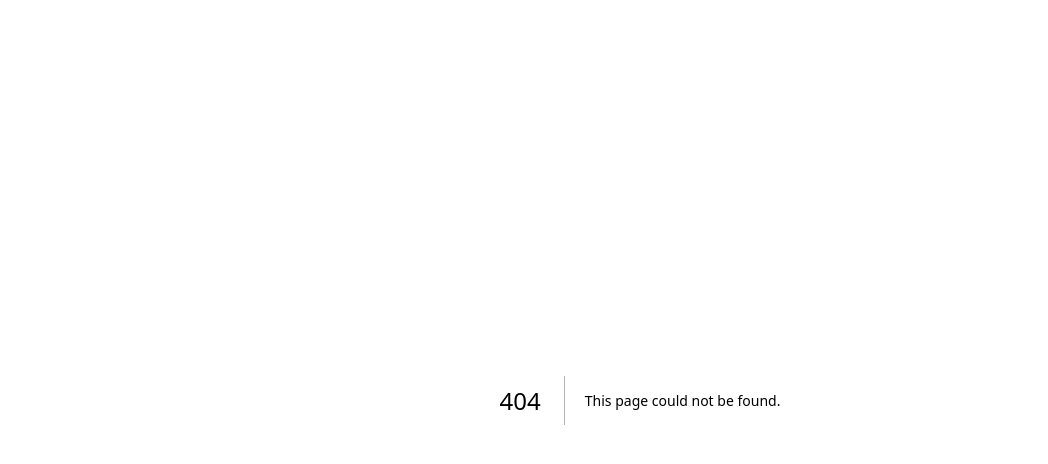
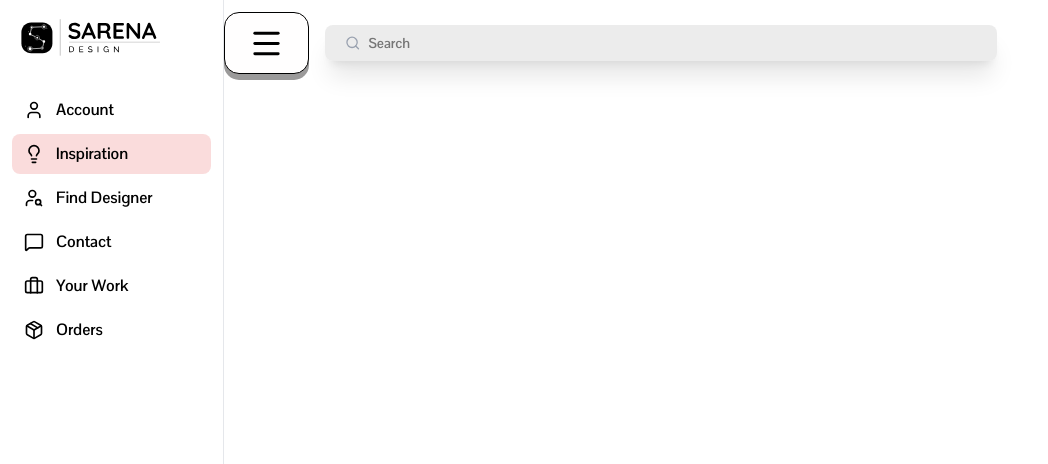
Before and after one commit to Dafalahl/sarena-design, a Next.js app: page /inspiration in a window 1280 px wide. Before the commit this address had no page. Shown: the top 464 px of the page, without its empty margins (0-1048 px from the left). Built offline with nearby package versions, Linux system fonts and the light colour scheme.

Commit message:
penerapan ui part 2

```diff
--- /dev/null
+++ b/src/app/inspiration/page.jsx
@@ -0,0 +1,18 @@
+"use client";
+
+import { useState } from "react";
+import SideNav from "@/components/SideNav";
+import TopBar from "@/components/TopBar";
+
+export default function InspirationPage() {
+  const [isOpen, setIsOpen] = useState(true);
+
+  return (
+    <div className="flex min-h-screen">
+      <SideNav active="Inspiration" isOpen={isOpen} />
+      <div className="flex flex-col flex-1">
+        <TopBar onToggleNav={() => setIsOpen(!isOpen)} />
+      </div>
+    </div>
+  );
+}
--- a/src/app/page.jsx
+++ b/src/app/page.jsx
@@ -1,4 +1,4 @@
-"use client"
+"use client";
 import Image from "next/image";
 import styles from "./landing.module.css";
 import Button from "@/components/ui/button";
@@ -11,17 +11,21 @@ export default function Home() {
   const [showLogin, setShowLogin] = useState(false);
 
   return (
+    <>
       <main className={styles.wrapper}>
         <div className="grow">
           <nav className="flex items-center justify-between px-6 py-4">
             <Image src="/logo.svg" alt="Logo Sarena" width={200} height={67} />
             <div className="flex items-center gap-4">
               <Button label="Find a designer" />
-            <Link href="/explore">
+              <Link href="/inspiration">
                 <Button label="Inspiration" />
               </Link>
-            <Button label="Login" icon={LogIn} onClick={() => setShowLogin(true)} />
-            {showLogin && <LoginModal onClose={() => setShowLogin(false)} />}
+              <Button
+                label="Login"
+                icon={LogIn}
+                onClick={() => setShowLogin(true)}
+              />
             </div>
           </nav>
           <p className="text-[40px] text-center drop-shadow-[0_4px_4px_rgba(0,0,0,0.25)] mt-40 text-black">
@@ -64,12 +68,14 @@ const [showLogin, setShowLogin] = useState(false);
             <p className="text-white/80 mb-2">© Lima Pilar Inovasi 2026</p>
             <p className="text-sm text-white/50 max-w-md leading-relaxed">
               Lorem ipsum dolor sit amet, consectetur adipiscing elit, sed do
-            eiusmod tempor incididunt ut labore et dolore magna aliqua. Ut enim
-            ad minim veniam, quis nostrud exercitation ullamco laboris nisi ut
-            aliquip ex ea commodo consequat.
+              eiusmod tempor incididunt ut labore et dolore magna aliqua. Ut
+              enim ad minim veniam, quis nostrud exercitation ullamco laboris
+              nisi ut aliquip ex ea commodo consequat.
             </p>
           </div>
         </footer>
       </main>
+      {showLogin && <LoginModal onClose={() => setShowLogin(false)} />}
+    </>
   );
 }
--- a/src/components/LoginModal.jsx
+++ b/src/components/LoginModal.jsx
@@ -19,12 +19,15 @@ export default function LoginModal({ onClose }) {
   return (
     <>
       <div className="fixed inset-0 bg-black/40 backdrop-blur-sm z-40" onClick={onClose} />
-      <div className="fixed inset-0 flex items-center justify-center z-50">
-        <div className="bg-[#D9D9D9] rounded-3xl p-10 shadow-md flex flex-col items-center gap-6 w-full max-w-sm">
+        <div className="fixed inset-0 flex items-center justify-center z-50 pointer-events-none">
+          <div
+            className="bg-[#D9D9D9] rounded-3xl p-10 shadow-md flex flex-col items-center gap-6 w-full max-w-sm pointer-events-auto"
+            onClick={(e) => e.stopPropagation()}
+          >
           <img src="/logo.svg" alt="Sarena" />
           <button
             onClick={handleGoogleLogin}
-            className="w-full flex items-center justify-center gap-3 py-3 border border-black/40 rounded-lg hover:bg-gray-50 transition-colors"
+            className="w-full flex items-center justify-center gap-3 py-3 border border-black/40 rounded-lg hover:bg-black/10 transition-colors"
           >
             <svg className="w-5 h-5" viewBox="0 0 24 24">
               <path d="M22.56 12.25c0-.78-.07-1.53-.2-2.25H12v4.26h5.92c-.26 1.37-1.04 2.53-2.21 3.31v2.77h3.57c2.08-1.92 3.28-4.74 3.28-8.09z" fill="#4285F4" />
--- /dev/null
+++ b/src/components/SideNav.jsx
@@ -0,0 +1,50 @@
+"use client";
+
+import Image from "next/image";
+import Link from "next/link";
+import { User, Lightbulb, UserSearch, MessageSquare, Briefcase, Package } from "lucide-react";
+
+const navItems = [
+  { label: "Account", icon: User, href: "/account" },
+  { label: "Inspiration", icon: Lightbulb, href: "/inspiration" },
+  { label: "Find Designer", icon: UserSearch, href: "/find-designer" },
+  { label: "Contact", icon: MessageSquare, href: "/contact" },
+  { label: "Your Work", icon: Briefcase, href: "/your-work" },
+  { label: "Orders", icon: Package, href: "/orders" },
+];
+
+export default function SideNav({ active, isOpen }) {
+  return (
+    <aside className={`border-r border-gray-200 flex flex-col py-4 px-3 transition-all duration-300 ${isOpen ? "w-56" : "w-16"}`}>
+      {/* Logo / Icon */}
+      <div className="mb-8 px-2">
+        <Link href="/">
+          {isOpen
+            ? <Image src="/logo.svg" alt="Sarena" width={140} height={60} />
+            : <Image src="/icon.svg" alt="Sarena" width={32} height={32} />
+          }
+        </Link>
+      </div>
+
+      {/* Nav Items */}
+      <nav className="flex flex-col gap-1">
+        {navItems.map((item) => {
+          const Icon = item.icon;
+          const isActive = active === item.label;
+          return (
+            <Link
+              key={item.label}
+              href={item.href}
+              className={`flex items-center gap-3 px-3 py-2 rounded-lg transition-colors ${
+                isActive ? "bg-[#F2A7A7]/40 font-bold" : "hover:bg-gray-100"
+              }`}
+            >
+              <Icon size={20} />
+              {isOpen && <span>{item.label}</span>}
+            </Link>
+          );
+        })}
+      </nav>
+    </aside>
+  );
+}
--- /dev/null
+++ b/src/components/TopBar.jsx
@@ -0,0 +1,22 @@
+import { Search, Menu } from "lucide-react";
+import Button from "@/components/ui/button";
+
+
+export default function TopBar({ onToggleNav }) {
+  return (
+    <div className="flex items-center gap-4 py-3">
+      {/* Hamburger */}
+      <Button icon={Menu} iconSize={35} scale={50} onClick={onToggleNav} />
+
+      {/* Search */}
+      <div className="flex items-center gap-2 bg-[#D9D9D9]/50 rounded-lg px-5 py-2 w-full max-w-2xl shadow-xl">
+        <Search size={16} className="text-gray-400" />
+        <input
+          type="text"
+          placeholder="Search"
+          className="bg-transparent outline-none text-sm w-full"
+        />
+      </div>
+    </div>
+  );
+}
--- a/src/components/ui/button.jsx
+++ b/src/components/ui/button.jsx
@@ -5,16 +5,16 @@ const quicksand = Quicksand({
   weight: ["400", "500", "600", "700"],
 })
 
-export default function Button({ label, icon: Icon, onClick }) {
+export default function Button({ label, icon: Icon, onClick, iconSize = 18, scale = 75 }) {
   return (
-    <div className="relative scale-75 inline-flex">
+    <div className={`relative scale-${scale} inline-flex`}>
       {/* Rectangle bawah (shadow) */}
       <div
         className="absolute rounded-[15px] inset-0"
         style={{
           backgroundColor: "#9B9A9A",
           height: "62px",
-          top: "7px",
+          top: "6px",
         }}
       />
 
@@ -32,7 +32,7 @@ export default function Button({ label, icon: Icon, onClick }) {
         }}
       >
         {label}
-        {Icon && <Icon size={18} />}
+        {Icon && <Icon size={iconSize} />}
       </button>
     </div>
   )
```
Also changed, not shown: public/icon.svg (added). Lines whose indentation alone changed are shown as unchanged.
